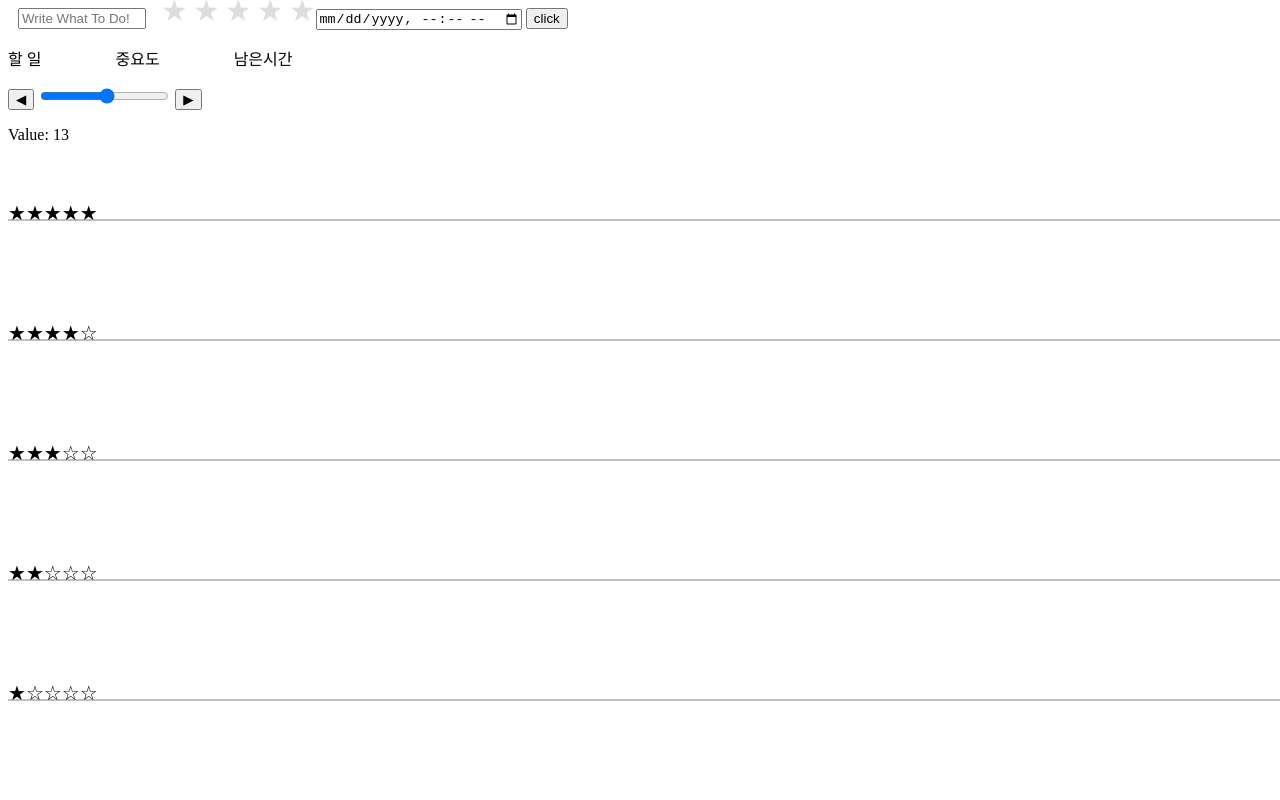
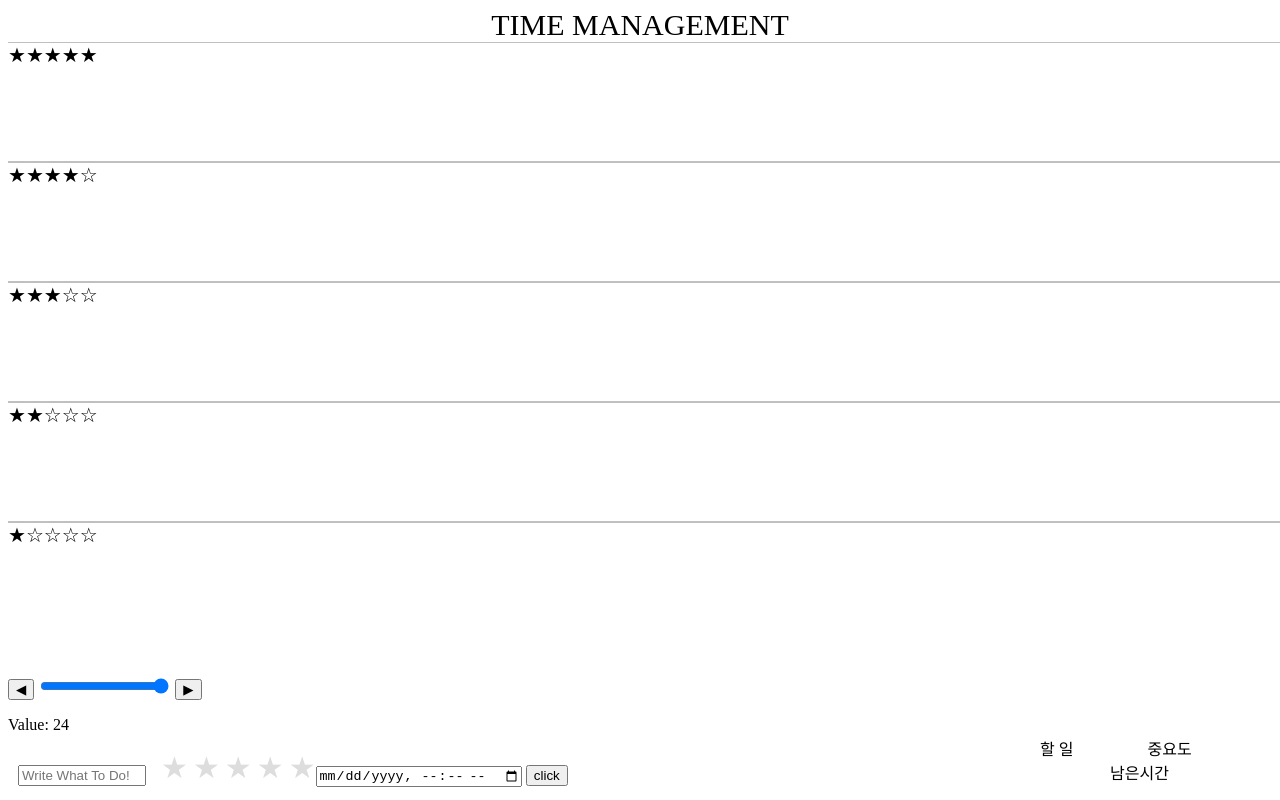
Before and after one commit to leaf-nam/TimeManagement-Application-Project, a website: page index.html in a window 1280 px wide. Drawn offline with Linux system fonts and the light colour scheme.

Commit message:
style : css, html 조정

- 제목 추가 및 graph가 맨 위로 나타나게 변경
- todo를 마우스로 옮길 수 있도록 설정
- 차후 과제
  1) todo위치 절대위치로 나타낼 수 있도록 고안
  2) canvas상 todo와 html요소 상호작용
  3) todo 내부 text 수정 가능하도록 변경
  4) 기타 style 조정

```diff
--- a/css/style.css
+++ b/css/style.css
@@ -2,8 +2,24 @@
   display: none;
 }
 
+.title {
+  position: relative;
+  font-size: 30px;
+  text-align: center;
+}
+#canvas-container {
+  position: relative;
+  height: 500px;
+  margin-bottom: 30px;
+}
+
+.slider-container {
+  position: absolute;
+  bottom: 50px;
+}
 #todo-form {
-  position: relative;
+  position: absolute;
+  bottom: 0px;
   padding-left: 0;
   padding-inline-start: 0;
 }
@@ -46,17 +62,16 @@
 }
 
 #todo-list {
+  list-style-type: none;
   display: flex;
   align-items: flex-start;
   align-content: flex-start;
   flex-direction: column;
   flex-wrap: wrap;
   overflow: auto;
-  position: relative;
-  left: 0;
-  padding-left: 0;
-  padding-inline-start: 0;
-  text-align: left;
+  position: absolute;
+  left: 1000px;
+  bottom: 0px;
 }
 
 #todo-list #index span:not(:first-child) {
@@ -65,15 +80,11 @@
 }
 
 .todo-style {
-  margin: 0;
-  padding: 0;
-  display: inline-block;
-  text-align: left;
-  position: relative;
   margin-bottom: 10px;
 }
 
 .text-box {
+  text-align: center;
   float: left;
   font-size: 15px;
   border: 2px solid #ccc;
@@ -81,6 +92,7 @@
 }
 
 .importancy-box {
+  text-align: center;
   float: left;
   font-size: 15px;
   color: #6bd574;
@@ -89,12 +101,8 @@
 }
 
 .limit-box {
+  text-align: center;
   border: 2px solid #ccc;
   width: 180px;
   margin-left: 40px;
 }
-
-#canvas-container {
-  position: relative;
-  height: 500px;
-}
--- a/index.html
+++ b/index.html
@@ -8,6 +8,20 @@
     <title>TimeManagement</title>
   </head>
   <body>
+    <div class="title">TIME MANAGEMENT</div>
+    <div id="canvas-container">
+      <canvas id="todoCanvas"></canvas>
+    </div>
+    <div class="slider-container">
+      <button id="pre">◀</button>
+      <input type="range" min="1" max="52" id="week_slider" class="hidden" />
+      <input type="range" min="1" max="7" id="day_slider" class="hidden" />
+      <input type="range" min="1" max="24" id="hour_slider" value="24" />
+      <input type="range" min="1" max="60" id="minute_slider" class="hidden" />
+      <input type="range" min="1" max="60" id="second_slider" class="hidden" />
+      <button id="next">▶</button>
+      <p>Value: <span id="value"></span></p>
+    </div>
     <form id="todo-form">
       <input type="text" class="form-text-box" name="todo-text" placeholder="Write What To Do!" required />
       <div id="stars" class="rating" aria-required="true">
@@ -33,19 +47,6 @@
         <span class="todoStyle">남은시간</span>
       </li>
     </ul>
-    <div class="slider-container">
-      <button id="pre">◀</button>
-      <input type="range" min="1" max="52" id="week_slider" class="hidden" />
-      <input type="range" min="1" max="7" id="day_slider" class="hidden" />
-      <input type="range" min="1" max="24" id="hour_slider" />
-      <input type="range" min="1" max="60" id="minute_slider" class="hidden" />
-      <input type="range" min="1" max="60" id="second_slider" class="hidden" />
-      <button id="next">▶</button>
-      <p>Value: <span id="value"></span></p>
-    </div>
-    <div id="canvas-container">
-      <canvas id="todoCanvas"></canvas>
-    </div>
     <script src="js/time.js"></script>
     <script src="js/todoform.js"></script>
     <script src="js/slider.js"></script>
--- a/js/onaxis.js
+++ b/js/onaxis.js
@@ -44,13 +44,13 @@ function paintAxisY_byArr(arr, startIdx, recur) {
 function paintAxisX() {
   ctx.strokeStyle = "gray";
   ctx.lineWidth = 1;
-  for (let i = 1; i <= 5; i++) {
-    let axisX_y = (graphHeight / 10) * (2 * i - 1);
+  for (let i = 0; i <= 4; i++) {
+    let axisX_y = (graphHeight / 5) * i;
     ctx.beginPath();
     ctx.moveTo(0, axisX_y);
     ctx.lineTo(graphWidth, axisX_y);
     ctx.stroke();
     ctx.font = `${fontSize / 3}px Arial`;
-    ctx.fillText("★".repeat(6 - i) + "☆".repeat(i - 1), 0, (graphHeight / 10) * (2 * i - 1));
+    ctx.fillText("★".repeat(5 - i) + "☆".repeat(i), 0, (graphHeight / 5) * i + fontSize / 3);
   }
 }
--- a/js/ontodo.js
+++ b/js/ontodo.js
@@ -42,11 +42,11 @@ function handleMouseUp() {
   isMouseDown = false;
   parsedToDosOnGraph.forEach((todo) => {
     if (todo.mouseLock) {
-      syncGraphToHtml(todo);
-      todo.x = ((todo.limit.getTime() - today.getTime()) / 1000) * distancePerSecond;
-      todo.y = (graphHeight * (9 - (todo.important - 1) * 2)) / 10;
+      // syncGraphToHtml(todo);
+      // todo.x = ((todo.limit.getTime() - today.getTime()) / 1000) * distancePerSecond;
+      // todo.y = (graphHeight * (9 - (todo.important - 1) * 2)) / 10;
+      todo.mouseLock = false;
     }
-    todo.mouseLock = false;
   });
   parsedToDos = parsedToDosOnGraph;
   saveToDos();
--- a/js/slider.js
+++ b/js/slider.js
@@ -11,8 +11,8 @@ const nextButton = SliderContainer.querySelector("#next");
 let sliderArr = [weekSlider, daySlider, hourSlider, minuteSlider, secondSlider];
 let nowSlider = 2;
 sliderArr[nowSlider].oninput = sliding;
-sliderOutput.innerHTML = hourSlider.value;
-let scale = Number(hourSlider.value);
+sliderOutput.innerHTML = 24;
+let scale = 24;
 let scaleForSlider = 3600;
 let axisY_scale = "시";
 // 슬라이더 움직일 때 스케일 변화
@@ -41,6 +41,7 @@ function clickButton(event) {
   sliderArr[nowSlider].classList.remove("hidden");
   sliderArr[nowSlider].oninput = sliding;
   sliderOutput.innerHTML = sliderArr[nowSlider].value;
+  distancePerSecond = graphWidth / scale / scaleForSlider;
 }
 
 preButton.addEventListener("click", clickButton);
```
Also changed, not shown: app.js (deleted, +0 -28 lines).
